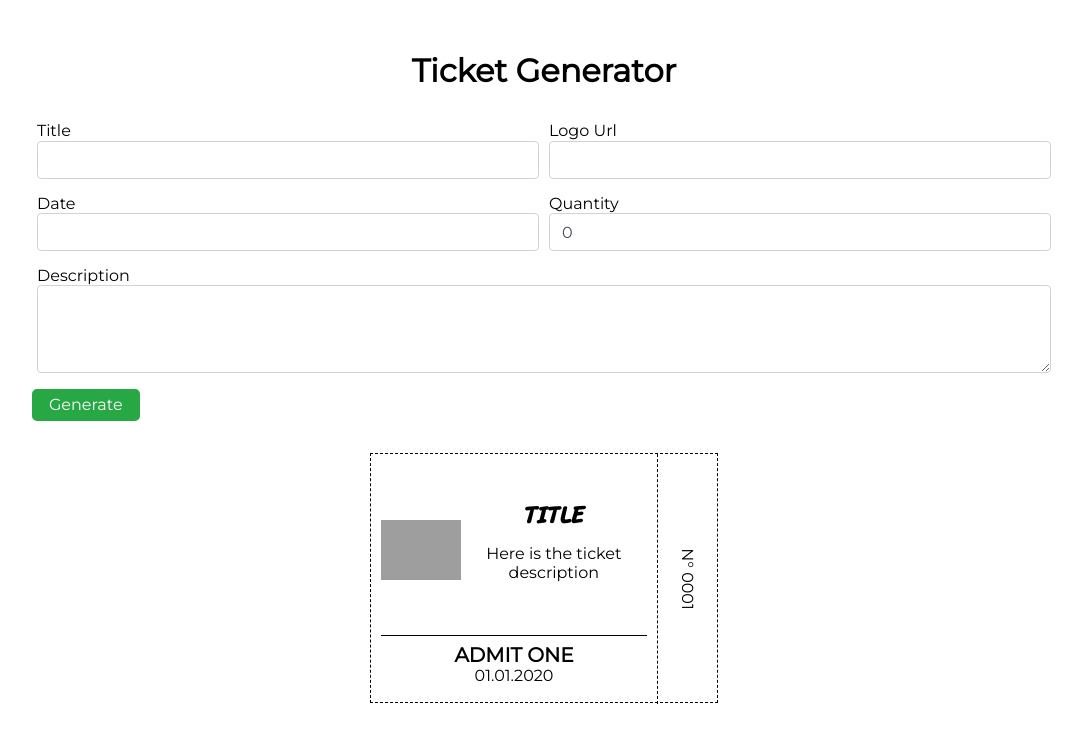
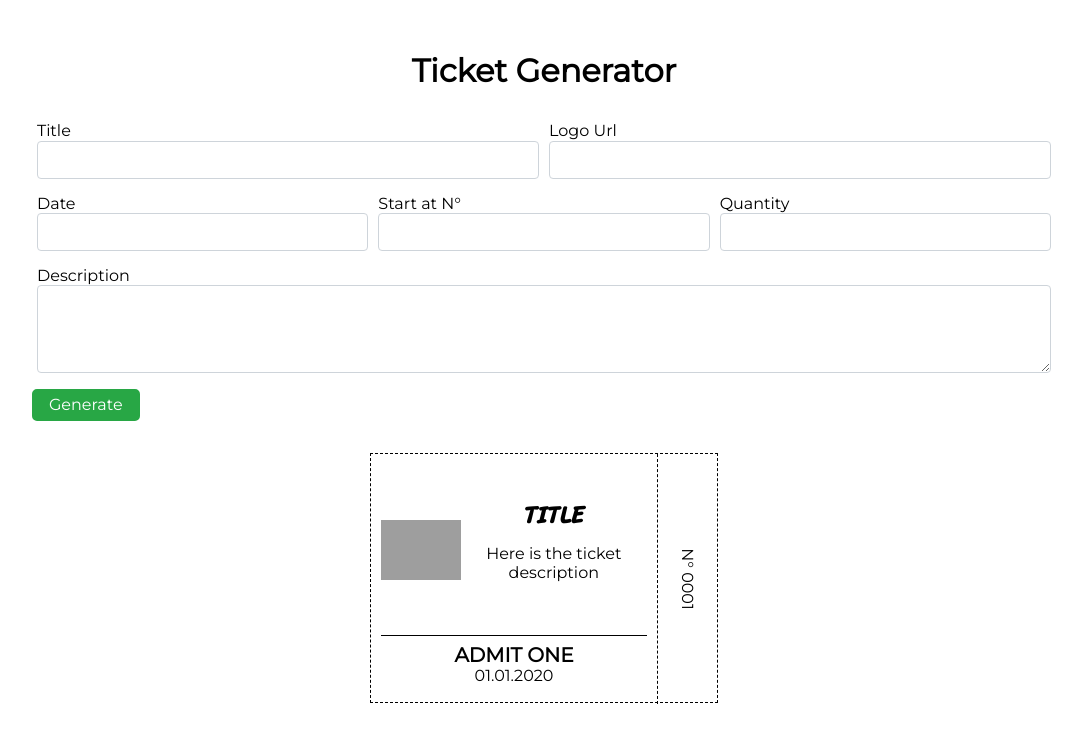
Before and after one commit to alan-serrano/tickets, a React (Create React App) app: page / in a window 1280 px wide. Shown: the top 742 px of the page, without its empty margins (96-1178 px from the left). Built offline with nearby package versions, Linux system fonts and the light colour scheme; grey boxes are pictures that could not be loaded.

Commit message:
TC-006: Adding "start at" field to form

```diff
--- a/src/App.js
+++ b/src/App.js
@@ -11,7 +11,8 @@ class App extends React.Component {
         inputTitle: '',
         inputLogoUrl: '',
         inputDate: '',
-        inputQuantity: 0,
+        inputQuantity: '',
+        inputStartNo: '',
         inputDescription: '',
         quantity: 0,
         textarea: '',
@@ -31,7 +32,7 @@ class App extends React.Component {
     // Function that change the state of the Form Component
     onFormSubmit = (quantity) => {
         this.setState( state => ({
-            quantity: quantity,
+            quantity: parseInt(quantity),
             isFormSubmited: !state.isFormSubmited,
             isPreviewMode: !state.isPreviewMode
         }));
@@ -53,7 +54,11 @@ class App extends React.Component {
     // Function that generate tickets from the amount given
     generateTickets() {
         var wrappers = [];
-        var counter = 1;
+        var startPoint = parseInt(this.state.inputStartNo) || 1;
+        var endPoint = startPoint + this.state.quantity - 1;
+        var counter = startPoint;
+
+        console.log(startPoint, this.state.quantity);
 
         // If quantity is empty
         if( !this.state.quantity || this.state.isPreviewMode ) {
@@ -74,7 +79,7 @@ class App extends React.Component {
             for (let i = 0; i < this.state.quantity / 6; i++) {
                 let tickets = []; // Empty array that store the tickets generated
 
-                for (let j = 0; j < 6 && counter <= this.state.quantity; j++) {
+                for (let j = 0; j < 6 && counter <= endPoint; j++) {
                     // Formating code
                     let code = '0000';
                     let tmpString = '' + counter;
--- a/src/components/Form.js
+++ b/src/components/Form.js
@@ -9,6 +9,7 @@ class Form extends React.Component {
         inputDate: '',
         inputQuantity: '',
         inputDescription: '',
+        inputStartNo: '',
         textarea: ''
     };
 
@@ -75,6 +76,13 @@ class Form extends React.Component {
                             </div>
 
                             <div className="form-group col">
+                                <label htmlFor="inputStartNo">Start at N°</label>
+                                <input className="form-control" type="number" min="1" id="inputStartNo"
+                                    onChange={this.onInputChange} value={this.state.inputStartNo}
+                                />
+                            </div>
+
+                            <div className="form-group col">
                                 <label htmlFor="inputQuantity">Quantity</label>
                                 <input className="form-control" type="number" min="1" id="inputQuantity"
                                     onChange={this.onInputChange} value={this.state.inputQuantity}
```
